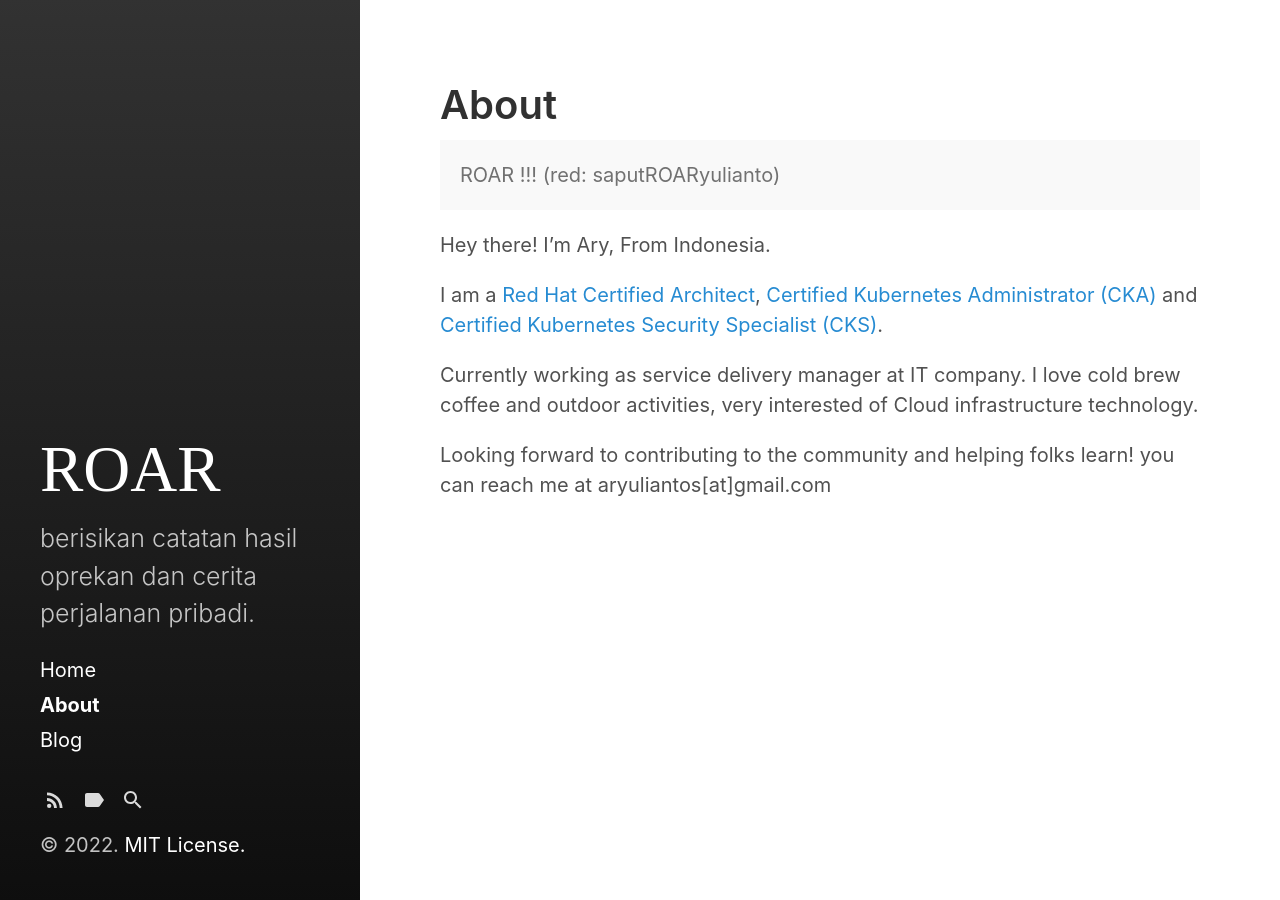
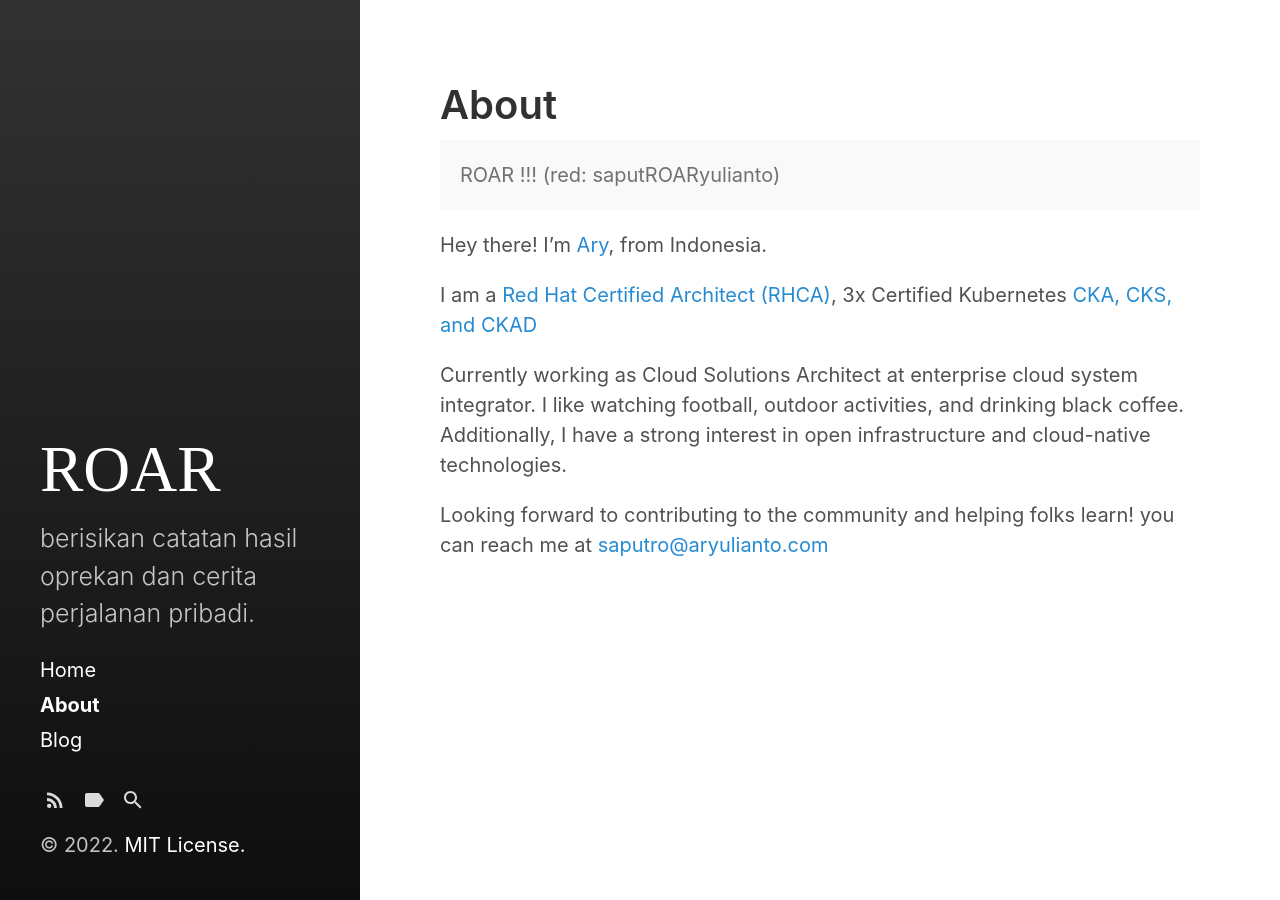
Before and after one commit to aryulianto/aryulianto.github.io, a Jekyll site: the page built from category/about.md, in a window 1280 px wide. Built offline with Jekyll 4.4.1, drawn with Linux system fonts in a browser that asks for light colours; some web fonts are replaced.

Commit message:
Update about.md

```diff
--- a/category/about.md
+++ b/category/about.md
@@ -8,11 +8,10 @@ sidebar_link: true
    ROAR !!!  (red: saputROARyulianto)
 </p>
 
-Hey there! I'm Ary, From Indonesia.
+Hey there! I'm [Ary](https://www.linkedin.com/in/aryulianto/), from Indonesia.
 
-I am a [Red Hat Certified Architect](https://rhtapps.redhat.com/verify/?certId=190-248-310), [Certified Kubernetes Administrator (CKA)](https://www.youracclaim.com/users/aryulianto/badges) and [Certified Kubernetes Security Specialist (CKS)](https://www.youracclaim.com/users/aryulianto/badges).
+I am a [Red Hat Certified Architect (RHCA)](https://www.credly.com/users/aryulianto/badges), 3x Certified Kubernetes [CKA, CKS, and CKAD](https://www.credly.com/users/aryulianto/badges)
 
-Currently working as service delivery manager at IT company.
-I love cold brew coffee and outdoor activities, very interested of Cloud infrastructure technology.
+Currently working as Cloud Solutions Architect at enterprise cloud system integrator. I like watching football, outdoor activities, and drinking black coffee. Additionally, I have a strong interest in open infrastructure and cloud-native technologies.
 
-Looking forward to contributing to the community and helping folks learn! you can reach me at aryuliantos[at]gmail.com
+Looking forward to contributing to the community and helping folks learn! you can reach me at [saputro@aryulianto.com](mailto:saputro@aryulianto.com)
```
